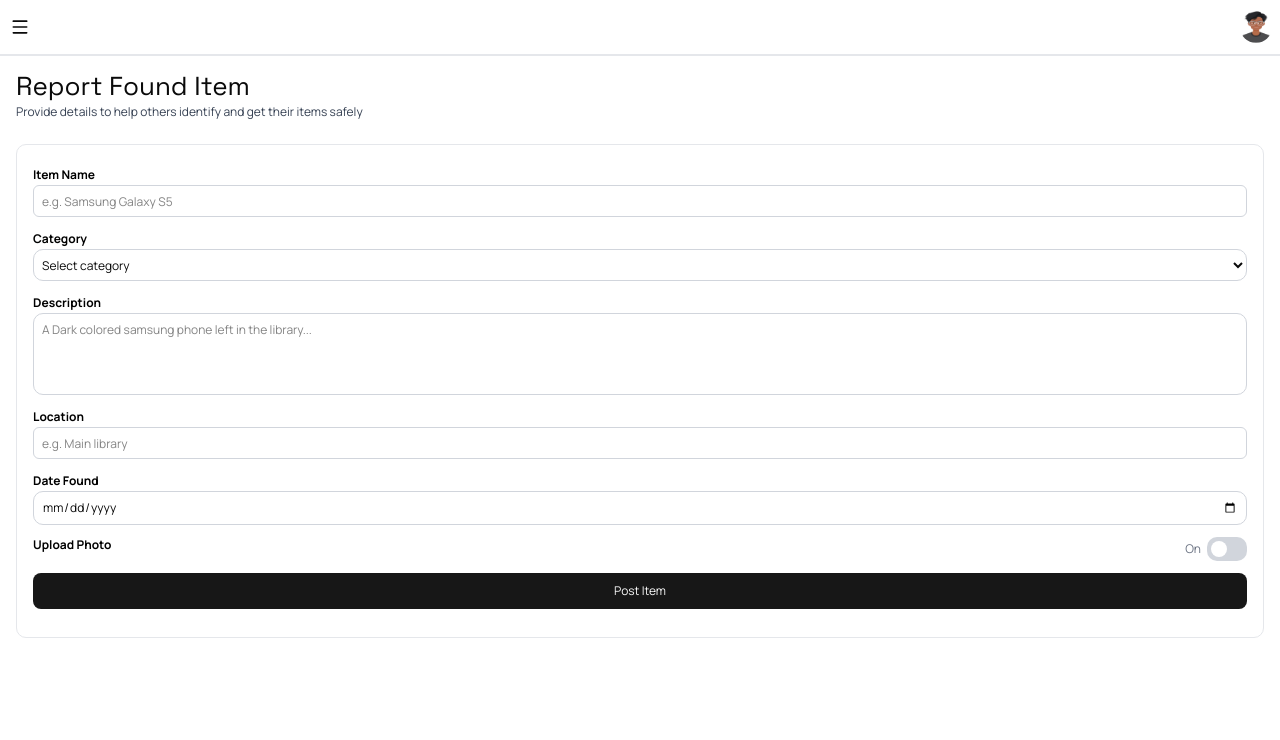
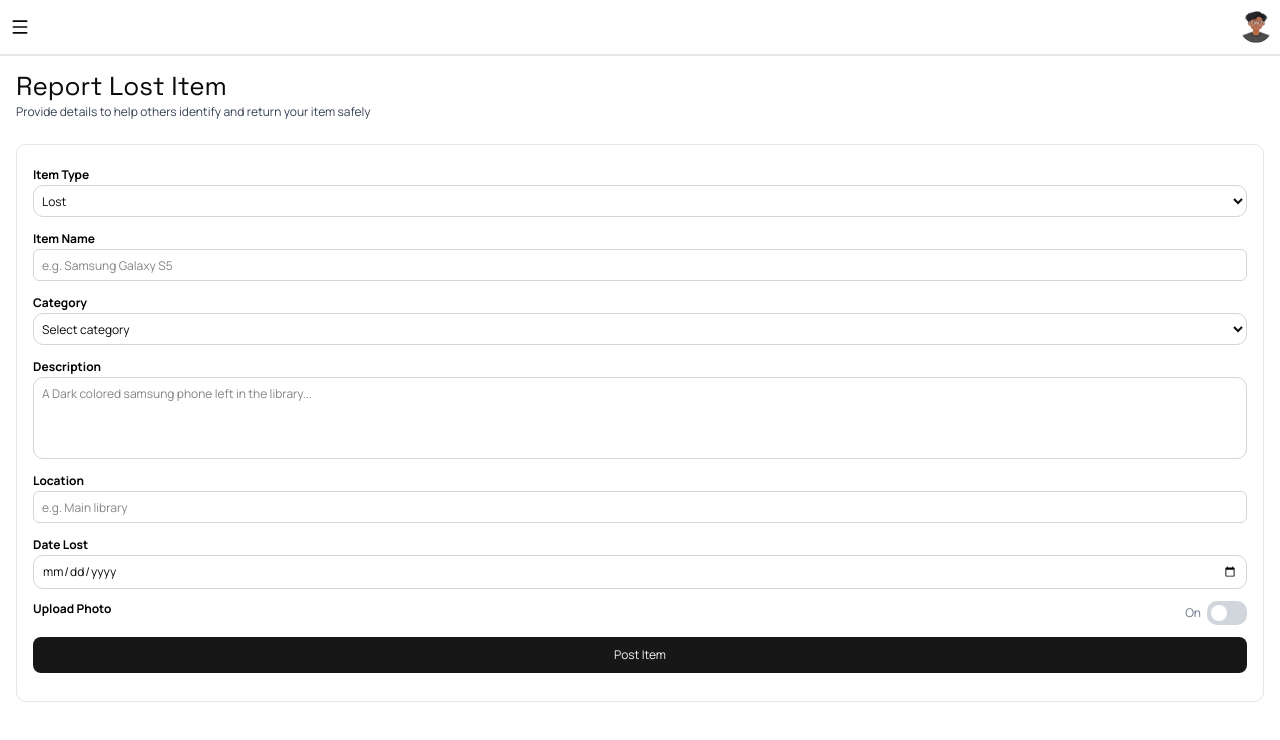
Before and after one commit to Searcher06/Findora, a React (Vite) app in the folder client/: page /report in a window 1280 px wide. Shown: the top 740 px of the page. Built offline with nearby package versions, Linux system fonts and the light colour scheme; no server answers.

Commit message:
feat:fully implemented report a lost/found item in the frontend and backend

```diff
--- a/client/src/features/items/components/AddInfo.jsx
+++ b/client/src/features/items/components/AddInfo.jsx
@@ -1,28 +1,44 @@
+/* eslint-disable no-unused-vars */
 import { Button } from "@/components/ui/button";
 import Label from "./Label";
 import ToggleImage from "./ToggleImage";
 import PhotoDisplay from "./PhotoDisplay";
-
 const AddInfo = ({
   className,
-  postType,
   itemData,
-  setItemData,
   handleInputChange,
+  handleSubmit,
+  loading,
+  item,
 }) => {
   return (
     <form
       className={`w-full border  rounded-lg border-gray-200 p-4  ${className}`}
       onSubmit={(event) => event.preventDefault()}
     >
+      <Label text={"Item Type"} htmlFor={"status"} />
+      <select
+        name="status"
+        id="status"
+        value={itemData.status}
+        className="mb-2 font-sans w-full text-xs h-8 block p-1  border border-gray-300 rounded-lg  focus:outline-none"
+        onChange={handleInputChange}
+      >
+        <option value="" disabled>
+          Select item type
+        </option>
+        <option value="lost">Lost</option>
+        <option value="found">Found</option>
+      </select>
+
       <Label text={"Item Name"} htmlFor={"itemName"} />
       <input
         id="itemName"
         type="text"
-        name="name"
+        name="itemName"
         placeholder="e.g. Samsung Galaxy S5"
         className="mb-2 p-2 border border-gray-300 outline-0 text-xs w-full h-8 rounded-sm"
-        value={itemData.name}
+        value={itemData.itemName}
         onChange={handleInputChange}
       />
 
@@ -32,11 +48,9 @@ const AddInfo = ({
         id="category"
         value={itemData.category}
         className="mb-2 font-sans w-full text-xs h-8 block p-1  border border-gray-300 rounded-lg  focus:outline-none"
-        onChange={(e) =>
-          setItemData((prevs) => ({ ...prevs, category: e.target.value }))
-        }
+        onChange={handleInputChange}
       >
-        <option value="" disabled selected>
+        <option value="" disabled>
           Select category
         </option>
         <option value="Electronics">Electronics</option>
@@ -45,11 +59,11 @@ const AddInfo = ({
         <option value="Clothing & Wearables">Clothing & Wearables</option>
       </select>
 
-      <Label text={"Description"} htmlFor={"description"} />
+      <Label text={"Description"} htmlFor={"itemDescription"} />
       <textarea
-        name="description"
-        id="description"
-        value={itemData.description}
+        name="itemDescription"
+        id="itemDescription"
+        value={itemData.itemDescription}
         onChange={handleInputChange}
         rows={4}
         placeholder="A Dark colored samsung phone left in the library..."
@@ -68,20 +82,15 @@ const AddInfo = ({
       />
 
       <Label
-        text={`${postType == "lost" ? "Date Lost" : "Date Found"}`}
-        htmlFor={"date"}
+        text={`${itemData.status == "lost" ? "Date Lost" : "Date Found"}`}
+        htmlFor={"dateLostOrFound"}
       />
       <input
         type="date"
-        name="date"
+        name="dateLostOrFound"
         value={itemData.dateLostOrFound}
-        onChange={(e) =>
-          setItemData((prevs) => ({
-            ...prevs,
-            dateLostOrFound: e.target.value,
-          }))
-        }
-        id="date"
+        onChange={handleInputChange}
+        id="dateLostOrFound"
         className="mb-3 block p-2 border border-gray-300 rounded-lg focus:outline-0 text-xs w-full"
       />
 
@@ -92,7 +101,10 @@ const AddInfo = ({
 
       <PhotoDisplay />
 
-      <Button className={"text-xs mt-3 font-sans mb-3 w-full"}>
+      <Button
+        className={"text-xs mt-3 font-sans mb-3 w-full"}
+        onClick={handleSubmit}
+      >
         Post Item
       </Button>
     </form>
--- a/client/src/features/items/context/ItemTypeContext.jsx
+++ b/client/src/features/items/context/ItemTypeContext.jsx
@@ -4,7 +4,7 @@ const ItemTypeContext = createContext();
 
 export const ItemTypeProvider = ({ children }) => {
   const [bar, setBar] = useState("lost");
-  const [postType, setPostType] = useState(null);
+  const [postType, setPostType] = useState("lost");
   return (
     <ItemTypeContext.Provider value={{ bar, setBar, postType, setPostType }}>
       {children}
--- a/client/src/features/items/hooks/useItems.js
+++ b/client/src/features/items/hooks/useItems.js
@@ -13,6 +13,7 @@ import {
 
 export const useItems = (filters = null) => {
   const [items, setItems] = useState(null);
+  const [item, setItem] = useState(null);
   const [loading, setLoading] = useState(false);
   const [error, setError] = useState(null);
 
@@ -46,7 +47,7 @@ export const useItems = (filters = null) => {
     try {
       setLoading(true);
       const data = await createItem(itemData);
-      setItems(data);
+      setItem(data);
     } catch (error) {
       setError(error.response?.data?.message || "failed to create item");
       throw error;
@@ -59,7 +60,7 @@ export const useItems = (filters = null) => {
     try {
       setLoading(true);
       const data = await updateItem(itemData);
-      setItems(data);
+      setItem(data);
     } catch (error) {
       setError(error.response?.data?.message || "failed to update item");
       throw error;
@@ -72,7 +73,7 @@ export const useItems = (filters = null) => {
     try {
       setLoading(true);
       const data = await deleteItem(id);
-      setItems(data);
+      setItem(data);
     } catch (error) {
       setError(error.response?.data?.message || "failed to delete item");
       throw error;
@@ -111,7 +112,7 @@ export const useItems = (filters = null) => {
     try {
       setLoading(true);
       const data = await getItemInfo(id);
-      setItems(data);
+      setItem(data);
     } catch (error) {
       setError(error.response?.data?.message || "failed to get item info");
       throw error;
@@ -130,5 +131,6 @@ export const useItems = (filters = null) => {
     getAllFoundItems,
     getAll_LostItems,
     getFullItemInfo,
+    item,
   };
 };
--- a/client/src/features/items/pages/Report.jsx
+++ b/client/src/features/items/pages/Report.jsx
@@ -1,23 +1,20 @@
-/* eslint-disable no-unused-vars */
 import AddInfo from "../components/AddInfo";
+import { useState } from "react";
+import { useItems } from "../hooks/useItems";
+import { toast } from "react-toastify";
 import { useItemType } from "../context/ItemTypeContext";
-import { useState, useEffect } from "react";
-
 const ReportPage = () => {
+  const { item, loading, createAnItem } = useItems();
   const { postType } = useItemType();
   const [itemData, setItemData] = useState({
-    name: "",
-    description: "",
+    itemName: "",
+    itemDescription: "",
     category: "",
     location: "",
     image: "",
-    status: postType || "lost",
+    status: postType,
     dateLostOrFound: "",
   });
-  // keep status in sync when postType changes
-  useEffect(() => {
-    setItemData((d) => ({ ...d, status: postType || d.status }));
-  }, [postType]);
 
   const handleInputChange = (e) => {
     const { name, value } = e.target;
@@ -26,23 +23,45 @@ const ReportPage = () => {
       [name]: value,
     }));
   };
+  const handleSubmit = async () => {
+    console.log(itemData);
+    try {
+      const response = await createAnItem(itemData);
+      console.log(response);
+      toast.success("Report created successfully");
+    } catch (error) {
+      if (error.response) {
+        // server responded with a non-2xx status
+        toast.error(error.response.data.message || "Item Report failed");
+      } else if (error.request) {
+        toast.error("No response from server");
+      } else {
+        // something else happended
+        toast.error("An error occured.");
+      }
+      console.error(error);
+    }
+  };
   return (
     <div className="mt-14 flex flex-col pl-4 pr-4">
       <h1 className="text-[26px] font-medium pl-0 leading-7 font-display mt-4">
-        Report {postType == "lost" ? " Lost" : " Found"} Item
+        Report {itemData.status == "lost" ? " Lost" : " Found"} Item
       </h1>
       <p className="text-xs font-sans mt-1 text-gray-700">
         Provide details to help others identify and{" "}
-        {postType == "lost"
+        {itemData.status == "lost"
           ? "return your item safely"
           : "get their items safely"}
       </p>
       <AddInfo
         className={"mt-6"}
-        postType={postType}
         itemData={itemData}
         handleInputChange={handleInputChange}
         setItemData={setItemData}
+        handleSubmit={handleSubmit}
+        loading={loading}
+        item={item}
+        postType={postType}
       />
     </div>
   );
```
Also changed, not shown: 1 other file (tests, documents, lock files or other folders).
